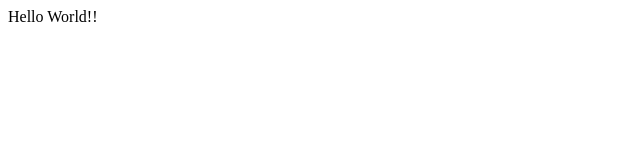
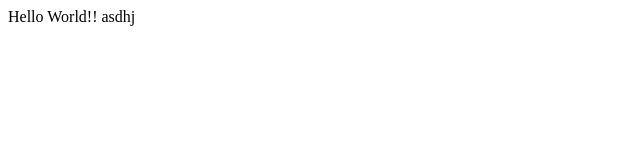
Before and after one commit to Krish1rst/iNotebook, a plain HTML site: page index.html in a window 1280 px wide. Shown: the full height of the page, 0-640 px from the left. Drawn offline with Linux system fonts and the light colour scheme.

```diff
--- a/index.html
+++ b/index.html
@@ -7,5 +7,6 @@
 </head>
 <body>
     Hello World!!
+    asdhj
 </body>
 </html>
```
